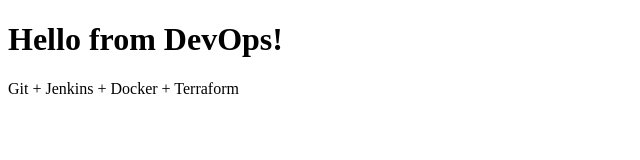
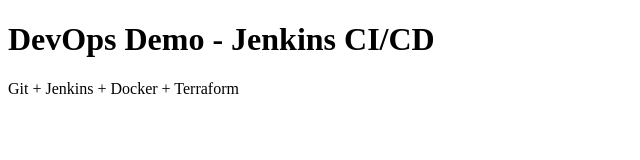
Before and after one commit to andikatampubolon10/devops-demo, a plain HTML site: page index.html in a window 1280 px wide. Shown: the whole page, without its empty margins (0-640 px from the left). Drawn offline with Linux system fonts and the light colour scheme.

Commit message:
Test GitHub webhook

```diff
--- a/index.html
+++ b/index.html
@@ -4,7 +4,7 @@
     <title>DevOps Demo</title>
 </head>
 <body>
-    <h1>Hello from DevOps!</h1>
+    <h1>DevOps Demo - Jenkins CI/CD</h1>
     <p>Git + Jenkins + Docker + Terraform</p>
 </body>
 </html>
```
